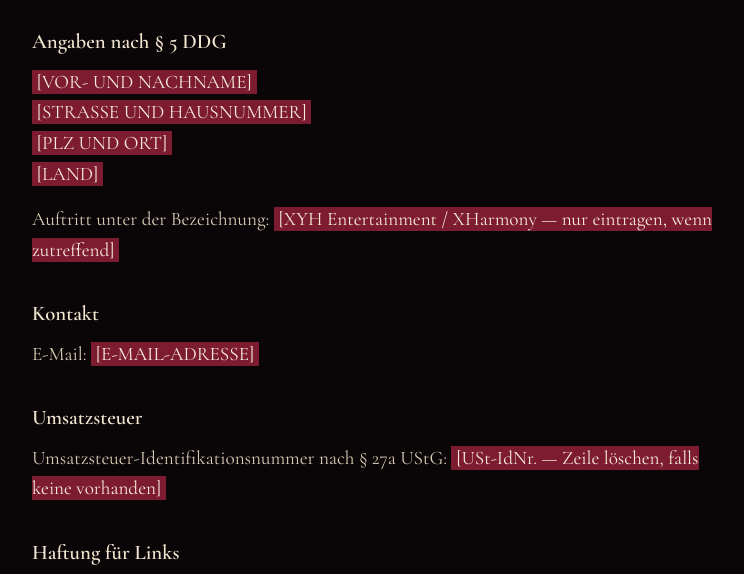
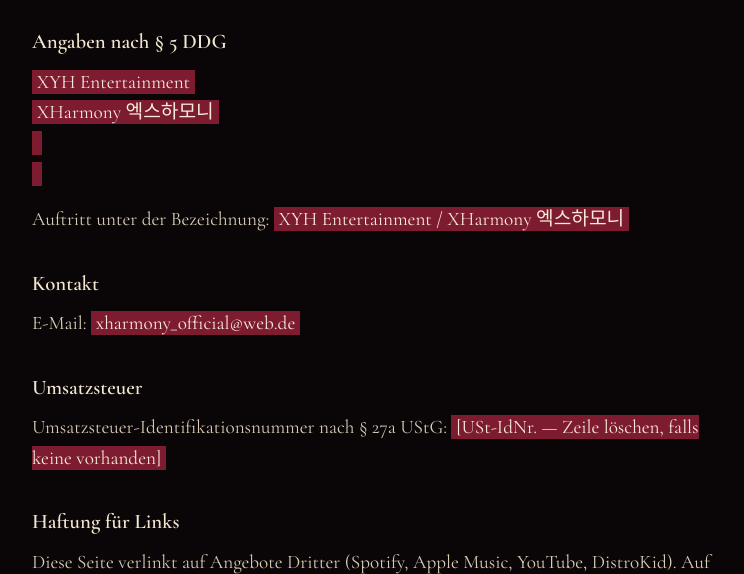
Before and after one commit to moonielalelu/Delulu-XHarmony, a plain HTML site: page impressum.html in a window 1280 px wide. Shown: the part 180-754 px from the top of the page, without its empty margins (268-1012 px from the left). Drawn offline with Linux system fonts and the light colour scheme; files whose address does not match are found by name.

Commit message:
Update Impressum with contact details and corrections

```diff
--- a/impressum.html
+++ b/impressum.html
@@ -27,14 +27,14 @@
 <h1>Impressum</h1>
 
 <h2>Angaben nach § 5 DDG</h2>
-<p><mark>[VOR- UND NACHNAME]</mark><br>
-<mark>[STRASSE UND HAUSNUMMER]</mark><br>
-<mark>[PLZ UND ORT]</mark><br>
-<mark>[LAND]</mark></p>
-<p>Auftritt unter der Bezeichnung: <mark>[XYH Entertainment / XHarmony — nur eintragen, wenn zutreffend]</mark></p>
+<p><mark>XYH Entertainment</div></mark><br>
+<mark>XHarmony 엑스하모니</mark><br>
+<mark></mark><br>
+<mark></mark></p>
+<p>Auftritt unter der Bezeichnung: <mark>XYH Entertainment / XHarmony 엑스하모니</mark></p>
 
 <h2>Kontakt</h2>
-<p>E-Mail: <mark>[E-MAIL-ADRESSE]</mark></p>
+<p>E-Mail: <mark>xharmony_official@web.de</mark></p>
 
 <h2>Umsatzsteuer</h2>
 <p>Umsatzsteuer-Identifikationsnummer nach § 27a UStG: <mark>[USt-IdNr. — Zeile löschen, falls keine vorhanden]</mark></p>
@@ -43,7 +43,7 @@
 <p>Diese Seite verlinkt auf Angebote Dritter (Spotify, Apple Music, YouTube, DistroKid). Auf deren Inhalte habe ich keinen Einfluss und übernehme dafür keine Gewähr. Verantwortlich ist jeweils der Anbieter der verlinkten Seite.</p>
 
 <h2>Urheberrecht</h2>
-<p>Musik, Texte und Artwork auf dieser Seite sind urheberrechtlich geschützt. © 2026 XYH Entertainment. Jede Nutzung außerhalb der gesetzlichen Grenzen bedarf meiner vorherigen Zustimmung.</p>
+<p>Musik, Texte und Artwork auf dieser Seite sind urheberrechtlich geschützt. © 2026 XYH Entertainment. Jede Nutzung außerhalb der gesetzlichen Grenzen bedarf der vorherigen Zustimmung.</p>
 
 </main>
 </body>
```
